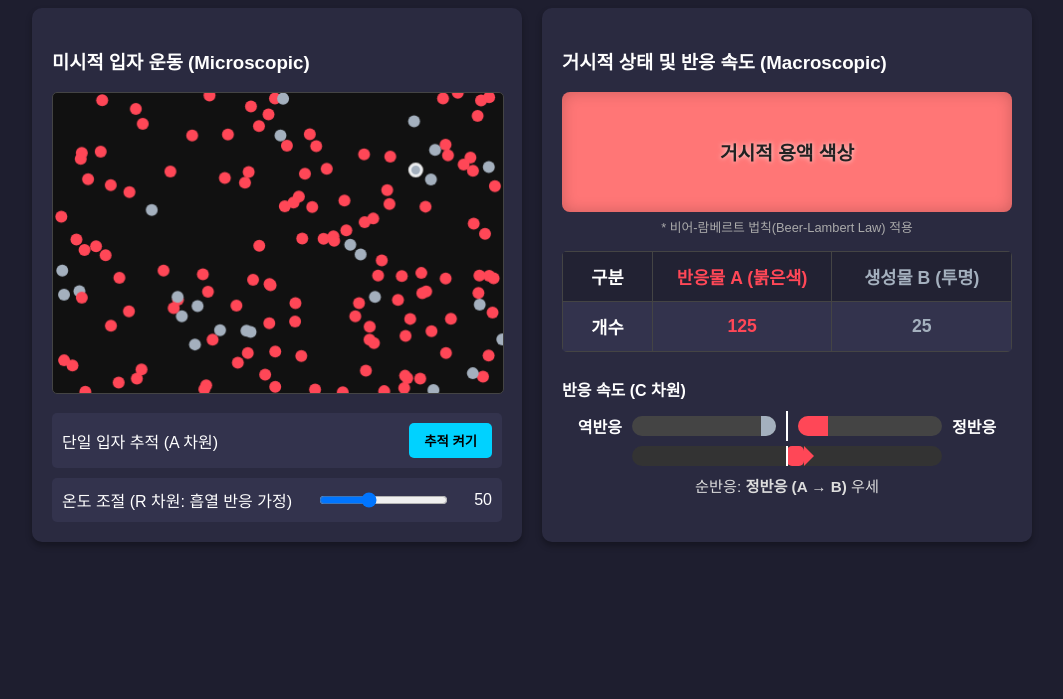
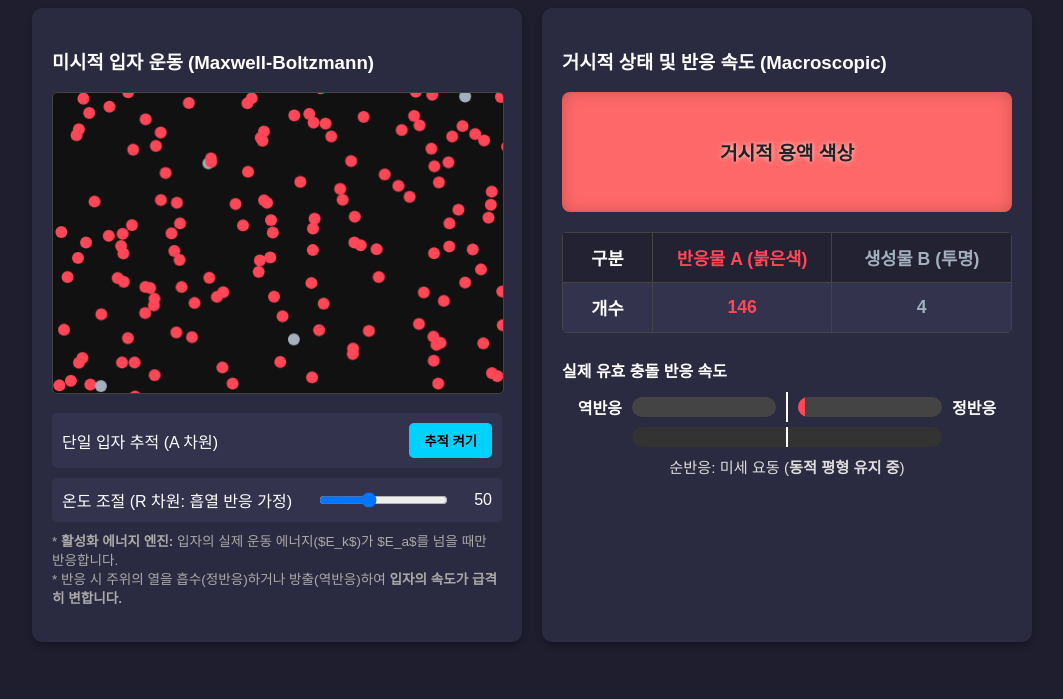
Before and after one commit to TunaTunaChamChi/Equilibrium-Simulation, a plain HTML site: page index.html in a window 1280 px wide. Shown: the part 101-800 px from the top of the page, without its empty margins (108-1171 px from the left). Drawn offline with Linux system fonts and the light colour scheme.

Commit message:
Update index.html

```diff
--- a/index.html
+++ b/index.html
@@ -3,13 +3,12 @@
 <head>
     <meta charset="UTF-8">
     <meta name="viewport" content="width=device-width, initial-scale=1.0">
-    <title>동적 화학 평형 시뮬레이션 (PAIR-C)</title>
+    <title>동적 화학 평형 시뮬레이션 (물리 엔진 적용)</title>
     <style>
         body { font-family: 'Pretendard', sans-serif; background-color: #1e1e2f; color: #fff; margin: 0; padding: 20px; display: flex; flex-direction: column; align-items: center; }
         h1 { color: #00d2ff; }
         .container { display: flex; gap: 20px; width: 100%; max-width: 1000px; flex-wrap: wrap; }
 
-        /* 분할 화면 */
         .micro-view, .macro-view { background: #2a2a40; padding: 20px; border-radius: 10px; flex: 1; min-width: 400px; box-shadow: 0 4px 6px rgba(0,0,0,0.3); }
         canvas { background: #111; border-radius: 5px; width: 100%; height: 300px; border: 1px solid #444; }
 
@@ -19,38 +18,22 @@
         button:hover { background: #0099cc; }
         button.active { background: #ffcc00; color: #000; }
 
-        /* 표 스타일 */
         table { width: 100%; border-collapse: collapse; margin-top: 10px; background: #33334d; border-radius: 5px; overflow: hidden; }
         th, td { padding: 12px; text-align: center; border: 1px solid #444; font-size: 1.1em; }
         th { background: #222233; color: #fff; }
 
-        /* 거시적 색상 박스 */
         .macro-color-box {
-            width: 100%;
-            height: 120px;
-            background-color: rgb(255, 255, 255);
-            border-radius: 8px;
-            margin-bottom: 5px;
-            display: flex;
-            align-items: center;
-            justify-content: center;
-            box-shadow: inset 0 0 15px rgba(0,0,0,0.2);
-            transition: background-color 0.1s;
+            width: 100%; height: 120px; background-color: rgb(255, 255, 255);
+            border-radius: 8px; margin-bottom: 5px; display: flex; align-items: center; justify-content: center;
+            box-shadow: inset 0 0 15px rgba(0,0,0,0.2); transition: background-color 0.1s;
         }
-        .macro-color-text {
-            color: #222;
-            font-weight: 900;
-            font-size: 1.2em;
-            text-shadow: 0px 0px 5px rgba(255,255,255,0.8);
-        }
+        .macro-color-text { color: #222; font-weight: 900; font-size: 1.2em; text-shadow: 0px 0px 5px rgba(255,255,255,0.8); }
 
-        /* 반응 속도 벡터 */
         .vector-container { display: flex; align-items: center; justify-content: center; gap: 10px; margin-top: 10px; font-weight: bold; }
         .bar-wrapper { flex: 1; background: #444; height: 20px; border-radius: 10px; overflow: hidden; position: relative; }
         .bar-forward { background: #ff4757; height: 100%; width: 0%; float: left; transition: width 0.1s; }
         .bar-reverse { background: #a4b0be; height: 100%; width: 0%; float: right; transition: width 0.1s; }
 
-        /* 순반응 벡터 (화살표) */
         .vector-sum-wrapper { flex: 1; height: 20px; background: #333; border-radius: 10px; position: relative; display: flex; max-width: calc(100% - 140px); margin: 0 auto; }
         .vector-sum-bar { position: absolute; height: 100%; top: 0; transition: width 0.1s, left 0.1s; border-radius: 5px; }
 
@@ -66,12 +49,11 @@
 </head>
 <body>
 
-    <h1>화학 평형 시뮬레이션 ($A \rightleftharpoons B$)</h1>
+    <h1>화학 평형 (물리 엔진 적용 모델)</h1>
 
     <div class="container">
-        <!-- 미시적 관점 (Micro) -->
         <div class="micro-view">
-            <h3>미시적 입자 운동 (Microscopic)</h3>
+            <h3>미시적 입자 운동 (Maxwell-Boltzmann)</h3>
             <canvas id="simCanvas"></canvas>
 
             <div class="controls">
@@ -85,9 +67,12 @@
                     <span id="tempValue">50</span>
                 </div>
             </div>
+            <p style="font-size: 0.85em; color: #aaa; margin-top: 10px; line-height: 1.4;">
+                * <strong>활성화 에너지 엔진:</strong> 입자의 실제 운동 에너지($E_k$)가 $E_a$를 넘을 때만 반응합니다.<br>
+                * 반응 시 주위의 열을 흡수(정반응)하거나 방출(역반응)하여 <strong>입자의 속도가 급격히 변합니다.</strong>
+            </p>
         </div>
 
-        <!-- 거시적 관점 (Macro) -->
         <div class="macro-view">
             <h3>거시적 상태 및 반응 속도 (Macroscopic)</h3>
 
@@ -95,7 +80,6 @@
                 <div id="macroColorBox" class="macro-color-box">
                     <span class="macro-color-text">거시적 용액 색상</span>
                 </div>
-                <div style="font-size: 0.8em; color: #aaa;">* 비어-람베르트 법칙(Beer-Lambert Law) 적용</div>
             </div>
 
             <table>
@@ -111,7 +95,7 @@
                 </tr>
             </table>
 
-            <h4 style="margin-top:25px; margin-bottom: 5px;">반응 속도 (C 차원)</h4>
+            <h4 style="margin-top:25px; margin-bottom: 5px;">실제 유효 충돌 반응 속도</h4>
 
             <div class="vector-container">
                 <span style="width: 60px; text-align: right;">역반응</span>
@@ -151,6 +135,20 @@
         let trackedIndex = -1;
         let temperature = 50;
 
+        // 물리화학적 상수 설정 (에너지 단위는 임의의 자체 단위)
+        const E_AF = 220;  // 정반응 활성화 에너지 (흡열 반응이므로 높음)
+        const E_AR = 120;  // 역반응 활성화 에너지
+        const DELTA_H = 100; // 반응 엔탈피 (E_AF - E_AR)
+        const STERIC_FACTOR = 0.05; // 에너지를 넘었을 때, 올바른 방향으로 충돌하여 반응할 확률
+
+        // Box-Muller 변환: 정규 분포 난수 생성 (맥스웰-볼츠만 분포를 위함)
+        function randn_bm() {
+            let u = 0, v = 0;
+            while(u === 0) u = Math.random();
+            while(v === 0) v = Math.random();
+            return Math.sqrt(-2.0 * Math.log(u)) * Math.cos(2.0 * Math.PI * v);
+        }
+
         class Particle {
             constructor(id) {
                 this.id = id;
@@ -158,37 +156,61 @@
                 this.y = Math.random() * height;
                 this.type = 'A';
                 this.flashTimer = 0;
-                this.setRandomVelocity();
+                this.thermalize();
             }
 
-            setRandomVelocity() {
-                const speed = (Math.random() * 2 + 1) * (temperature / 50) * 0.5;
-                const angle = Math.random() * 2 * Math.PI;
-                this.vx = Math.cos(angle) * speed;
-                this.vy = Math.sin(angle) * speed;
+            // 안데르센 온도조절기: 주변 열원(용매)과의 충돌로 시스템 온도에 맞는 속도를 얻음
+            thermalize() {
+                // v = 정규분포 * sqrt(T/mass). mass=1로 가정.
+                const speedScale = Math.sqrt(temperature) * 0.4; // 0.4는 시각적 스케일링 계수
+                this.vx = randn_bm() * speedScale;
+                this.vy = randn_bm() * speedScale;
             }
 
-            update(kf, kr) {
-                this.x += this.vx * (temperature / 50);
-                this.y += this.vy * (temperature / 50);
+            update() {
+                this.x += this.vx;
+                this.y += this.vy;
 
+                // 벽면 충돌 (완전 탄성 충돌)
                 if (this.x <= 0 || this.x >= width) this.vx *= -1;
                 if (this.y <= 0 || this.y >= height) this.vy *= -1;
 
+                // 2% 확률로 주변 열원(용매)과 충돌하여 속도 재조정 (열역학적 평형 유지)
+                if (Math.random() < 0.02) {
+                    this.thermalize();
+                }
+
+                // 현재 입자의 실제 운동 에너지 (E_k = 1/2 * m * v^2, 시각적 계수 보정)
+                // 시각적 스케일(0.4)을 역산하여 실제 에너지를 T 스케일로 환산
+                let ek = 0.5 * (Math.pow(this.vx / 0.4, 2) + Math.pow(this.vy / 0.4, 2));
+
+                // 활성화 에너지 기반 반응 엔진
                 let reacted = false;
-                if (this.type === 'A' && Math.random() < kf) {
-                    this.type = 'B';
-                    reacted = true;
-                } else if (this.type === 'B' && Math.random() < kr) {
-                    this.type = 'A';
-                    reacted = true;
+                if (this.type === 'A' && ek > E_AF) {
+                    if (Math.random() < STERIC_FACTOR) {
+                        this.type = 'B';
+                        // 흡열 반응: 주위 에너지를 흡수하여 자신의 운동 에너지는 감소 (속도 느려짐)
+                        let new_ek = Math.max(ek - DELTA_H, 1);
+                        let speedRatio = Math.sqrt(new_ek / ek);
+                        this.vx *= speedRatio;
+                        this.vy *= speedRatio;
+                        reacted = true;
+                    }
+                } else if (this.type === 'B' && ek > E_AR) {
+                    if (Math.random() < STERIC_FACTOR) {
+                        this.type = 'A';
+                        // 발열 반응: 에너지를 방출하여 자신의 운동 에너지는 증가 (속도 빨라짐)
+                        let new_ek = ek + DELTA_H;
+                        let speedRatio = Math.sqrt(new_ek / ek);
+                        this.vx *= speedRatio;
+                        this.vy *= speedRatio;
+                        reacted = true;
+                    }
                 }
 
                 if (reacted) {
                     this.flashTimer = 25;
-                    this.setRandomVelocity();
                 }
-
                 if (this.flashTimer > 0) this.flashTimer--;
             }
 
@@ -238,17 +260,26 @@
         function animate() {
             ctx.clearRect(0, 0, width, height);
 
-            const kf = 0.001 * Math.pow(temperature / 50, 2);
-            const kr = 0.0025 * (temperature / 50);
-
             let countA = 0;
             let countB = 0;
 
+            // 거시적 속도 측정을 위한 임계 에너지 초과 입자 카운팅
+            let activeA = 0;
+            let activeB = 0;
+
             particles.forEach(p => {
-                p.update(kf, kr);
+                p.update();
                 p.draw();
-                if (p.type === 'A') countA++;
-                else countB++;
+
+                if (p.type === 'A') {
+                    countA++;
+                    let ek = 0.5 * (Math.pow(p.vx / 0.4, 2) + Math.pow(p.vy / 0.4, 2));
+                    if(ek > E_AF) activeA++;
+                } else {
+                    countB++;
+                    let ek = 0.5 * (Math.pow(p.vx / 0.4, 2) + Math.pow(p.vy / 0.4, 2));
+                    if(ek > E_AR) activeB++;
+                }
             });
 
             document.getElementById('countATable').innerText = countA;
@@ -263,10 +294,14 @@
             const gbColor = Math.round(255 * transmittance);
             document.getElementById('macroColorBox').style.backgroundColor = `rgb(${rColor}, ${gbColor}, ${gbColor})`;
 
-            // 수정 포인트: 100도에서 모든 입자가 반응물 A일 때 발생하는 "절대 최대 반응 속도(0.6)"를 100% 스케일로 지정
-            const rateForward = countA * kf;
-            const rateReverse = countB * kr;
-            const maxRate = 0.6;
+            // 실제 유효 입자 수에 기반한 반응 속도 계산
+            // 속도 = (E_a를 넘은 입자 수) * (입체 인자 확률)
+            const rateForward = activeA * STERIC_FACTOR;
+            const rateReverse = activeB * STERIC_FACTOR;
+
+            // 최대치 방어: T=100일 때 초기 최대 반응속도를 기준으로 설정하여 100% 클리핑 원천 차단
+            // 150개 * 약 0.11(맥스웰-볼츠만 분포 상 E>220일 확률) * 0.05 = 약 0.825
+            const maxRate = 1.0;
 
             document.getElementById('vectorForward').style.width = Math.min((rateForward / maxRate) * 100, 100) + '%';
             document.getElementById('vectorReverse').style.width = Math.min((rateReverse / maxRate) * 100, 100) + '%';
@@ -277,13 +312,16 @@
 
             const widthPercent = Math.min((Math.abs(netRate) / maxRate) * 50, 50);
 
-            if (netRate > 0.01) {
+            // 미시적 요동(Fluctuation)을 필터링하기 위한 임계값 (입자 1~2개의 요동은 평형으로 간주)
+            const fluctuationMargin = 0.08;
+
+            if (netRate > fluctuationMargin) {
                 sumBar.style.left = '50%';
                 sumBar.style.width = widthPercent + '%';
                 sumBar.style.backgroundColor = '#ff4757';
                 sumBar.className = 'vector-sum-bar arrow-right';
                 sumText.innerHTML = '순반응: <strong>정반응 (A → B)</strong> 우세';
-            } else if (netRate < -0.01) {
+            } else if (netRate < -fluctuationMargin) {
                 sumBar.style.left = (50 - widthPercent) + '%';
                 sumBar.style.width = widthPercent + '%';
                 sumBar.style.backgroundColor = '#a4b0be';
@@ -292,7 +330,7 @@
             } else {
                 sumBar.style.width = '0%';
                 sumBar.className = 'vector-sum-bar';
-                sumText.innerHTML = '순반응: 0 (<strong>완전한 동적 평형</strong>)';
+                sumText.innerHTML = '순반응: 미세 요동 (<strong>동적 평형 유지 중</strong>)';
             }
 
             requestAnimationFrame(animate);
```
